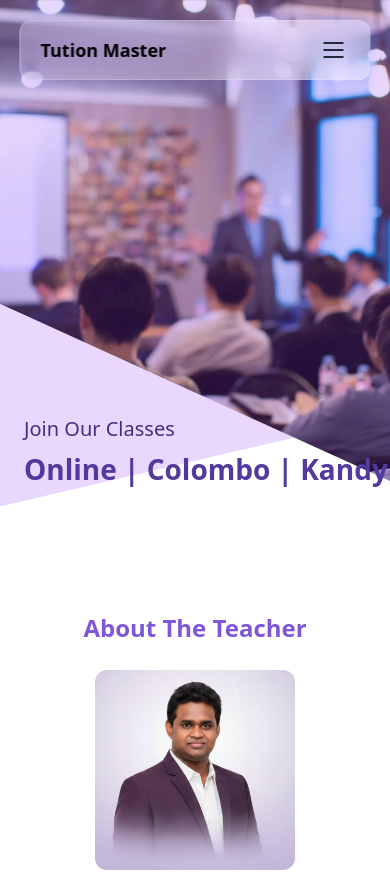
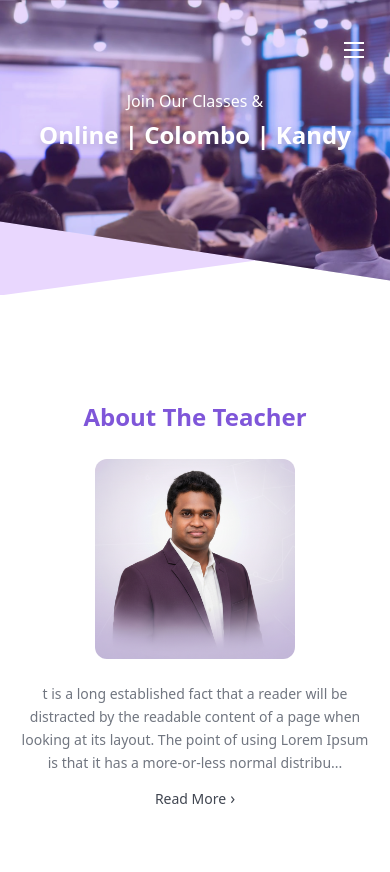
Before and after one commit to gomes-milindu/Combined_Mathematics_Frontend, a React (Vite) app: page / in a window 390 px wide. Shown: the top 872 px of the page. Built offline with nearby package versions, Linux system fonts and the light colour scheme.

Commit message:
headerv and nav bar changes

```diff
--- a/src/components/Header.jsx
+++ b/src/components/Header.jsx
@@ -2,21 +2,31 @@ import he from "../assets/Hero/hee.jpg"
 
 function Header({ color2, backgroundImage, heroTitle, heroSubtitle }) {
     return (
-        <div className='w-full h-[60vh] md:h-[70vh] lg:h-screen relative'>
+        <div className='w-full h-[35vh] md:h-[70vh] lg:h-screen relative'>
             <div className="w-full h-full bg-[#E9D7FE] bg-cover bg-center" style={{ clipPath: 'polygon(0 0, 100% 0, 100% 82%, 0 100%)' }} >
 
             </div>
-            <div className={`w-full h-full absolute z-10 top-0 bg-cover bg-center ${backgroundImage}`} style={{ clipPath: 'polygon(0 0, 100% 0, 100% 95%, 0 60%)' }}>
+            <div className={`w-full h-full absolute z-10 top-0 bg-cover bg-center ${backgroundImage}`} style={{ clipPath: 'polygon(0 0, 100% 0, 100% 95%, 0 75%)' }}>
                 <div className="w-full h-full bg-[#8A38F5] opacity-20"></div>
             </div>
 
-            {/* Hero text overlay */}
+            {/* Mobile hero text - centered white on image */}
+            <div className="absolute z-12 top-[30%] left-1/2 -translate-x-1/2 text-center w-[90%] md:hidden">
+                <div className="text-[16px] font-medium text-white drop-shadow-lg">
+                    Join Our Classes &
+                </div>
+                <div className="text-[24px] font-bold text-white drop-shadow-lg mt-1">
+                    Online | Colombo | Kandy
+                </div>
+            </div>
+
+            {/* Desktop/Tablet hero text overlay */}
             {heroTitle && (
-                <div className="absolute z-12 bottom-[32%] md:bottom-[20%] left-1/2 -translate-x-1/2 text-center w-[90%] md:w-auto">
-                    <div className="text-[18px] md:text-[24px] lg:text-[30px] font-medium text-white drop-shadow-lg">
+                <div className="absolute z-12 bottom-[20%] left-1/2 -translate-x-1/2 text-center w-auto hidden md:block">
+                    <div className="md:text-[24px] lg:text-[30px] font-medium text-white drop-shadow-lg">
                         {heroTitle}
                     </div>
-                    <div className="text-[24px] md:text-[32px] lg:text-[42px] font-bold text-white drop-shadow-lg">
+                    <div className="md:text-[32px] lg:text-[42px] font-bold text-white drop-shadow-lg">
                         {heroSubtitle}
                     </div>
                 </div>
--- a/src/components/HomePage/GlassBox.jsx
+++ b/src/components/HomePage/GlassBox.jsx
@@ -6,11 +6,13 @@ export default function GlassBox() {
 
   return (
     <>
+      {/* ===== DESKTOP/TABLET - Glass pill navbar (unchanged) ===== */}
       <div
         className="
-          w-[90%] md:w-[95%] lg:w-4xl h-[60px] md:h-[67px]
-          flex flex-row items-center justify-between md:justify-around
-          px-5 md:px-4
+          hidden md:flex
+          w-[95%] lg:w-4xl h-[67px]
+          flex-row items-center justify-around
+          px-4
           rounded-xl
           bg-linear-to-r from-[#F3ECFF]/30 to-white/40
           border border-white/20
@@ -22,42 +24,53 @@ export default function GlassBox() {
         style={{ WebkitBackdropFilter: "blur(12px)" }}
       >
         {/* Logo */}
-        <Link to="/" className="text-[18px] md:text-[24px] font-semibold">
+        <Link to="/" className="text-[24px] font-semibold">
           Tution Master
         </Link>
 
-        {/* Desktop/Tablet Nav Links */}
-        <div className="hidden md:flex text-[14px] lg:text-[16px] flex-row items-center justify-between gap-4 lg:gap-6">
+        {/* Nav Links */}
+        <div className="flex text-[14px] lg:text-[16px] flex-row items-center justify-between gap-4 lg:gap-6">
           <Link to="/classes">Classes</Link>
           <Link to="/course">Courses</Link>
           <Link to="/about">About</Link>
           <Link to="/contact">Contact</Link>
         </div>
 
-        {/* Desktop/Tablet Login Button */}
+        {/* Login Button */}
         <Link
           to="/login"
-          className="hidden md:flex w-[120px] lg:w-[136px] h-9 bg-[#7F56D9] justify-center items-center text-white text-[13px] lg:text-[14px] rounded-lg"
+          className="flex w-[120px] lg:w-[136px] h-9 bg-[#7F56D9] justify-center items-center text-white text-[13px] lg:text-[14px] rounded-lg"
         >
           Student Logging
         </Link>
+      </div>
 
-        {/* Mobile Hamburger Button */}
+      {/* ===== MOBILE - Transparent navbar (just hamburger) ===== */}
+      <div
+        className="
+          flex md:hidden
+          w-full h-[60px]
+          flex-row items-center justify-end
+          px-5
+          absolute z-20 top-5
+          left-0
+        "
+      >
         <button
-          className="md:hidden flex flex-col justify-center items-center gap-[5px] w-8 h-8"
+          className="flex flex-col justify-center items-center gap-[5px] w-8 h-8"
           onClick={() => setMenuOpen(!menuOpen)}
           aria-label="Toggle menu"
         >
           <span
-            className={`w-5 h-[2px] bg-gray-800 transition-all duration-300 ${menuOpen ? "rotate-45 translate-y-[7px]" : ""
+            className={`w-5 h-[2px] bg-white transition-all duration-300 ${menuOpen ? "rotate-45 translate-y-[7px]" : ""
               }`}
           ></span>
           <span
-            className={`w-5 h-[2px] bg-gray-800 transition-all duration-300 ${menuOpen ? "opacity-0" : ""
+            className={`w-5 h-[2px] bg-white transition-all duration-300 ${menuOpen ? "opacity-0" : ""
               }`}
           ></span>
           <span
-            className={`w-5 h-[2px] bg-gray-800 transition-all duration-300 ${menuOpen ? "-rotate-45 -translate-y-[7px]" : ""
+            className={`w-5 h-[2px] bg-white transition-all duration-300 ${menuOpen ? "-rotate-45 -translate-y-[7px]" : ""
               }`}
           ></span>
         </button>
--- a/src/components/HomePage/HeroText.jsx
+++ b/src/components/HomePage/HeroText.jsx
@@ -1,6 +1,6 @@
 function HeroText() {
     return (
-        <div className="flex flex-col absolute z-15 top-[49%] md:top-[50%] lg:top-7/10 left-6 md:left-16 lg:left-25 gap-1">
+        <div className="hidden md:flex flex-col absolute z-15 top-[50%] lg:top-7/10 left-6 md:left-16 lg:left-25 gap-1">
             <div className="text-[#42307D] text-[20px] md:text-[28px] lg:text-[36px] font-inter font-medium">Join Our Classes</div>
             <div className="text-[28px] md:text-[36px] lg:text-[48px] font-bold text-[#53389E]">Online | Colombo | Kandy</div>
         </div>
```
